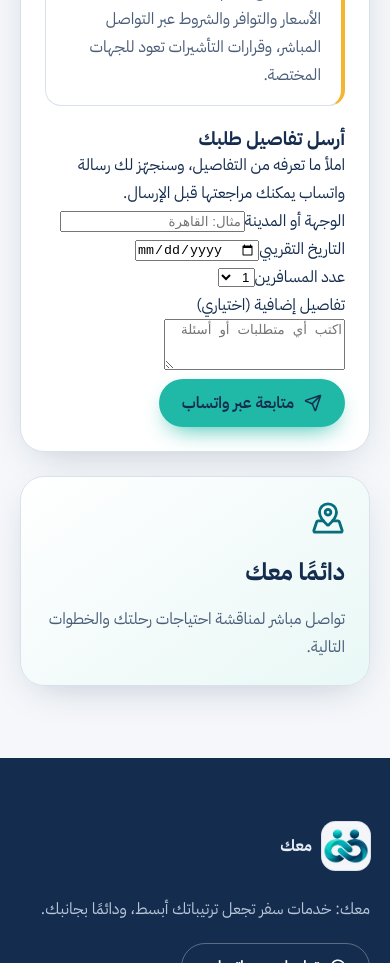
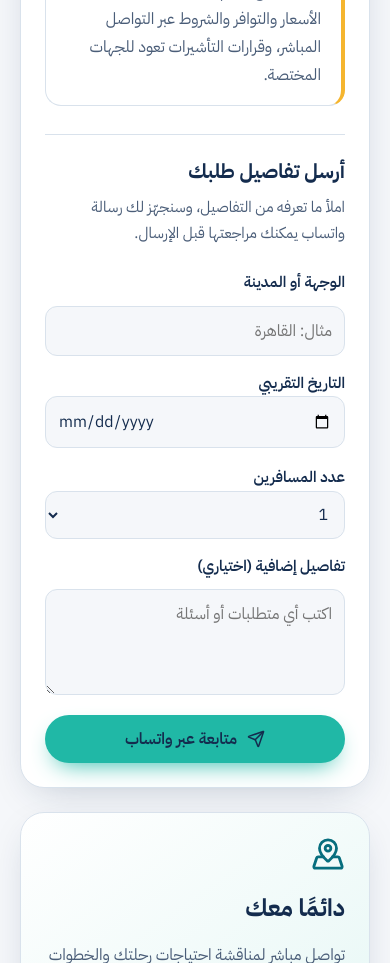
Before and after one commit to khwy1d/Maak, a React (Vite) app: page /tourism in a window 390 px wide. Shown: the part 860-1823 px from the top of the page. Built offline with nearby package versions, Linux system fonts and the light colour scheme.

Commit message:
Style responsive service inquiry form

```diff
--- a/src/styles/global.css
+++ b/src/styles/global.css
@@ -223,3 +223,17 @@ img { max-width: 100%; display: block; }
 .page-side-card > svg { color: var(--accent-text); margin-bottom: 22px; }
 .page-side-card p { color: var(--muted); }
 @media (min-width: 800px) { .page-detail { grid-template-columns: 1.3fr .7fr; } }
+
+
+/* ===== Service inquiry form ===== */
+.inquiry-form { display: grid; gap: 10px; margin-top: 28px; padding-top: 24px; border-top: 1px solid var(--border); }
+.inquiry-form h3 { font-size: 1.25rem; }
+.inquiry-form > p { color: var(--muted); font-size: .95rem; margin-bottom: 8px; }
+.inquiry-form label { display: block; font-size: .95rem; font-weight: 600; margin-top: 4px; }
+.inquiry-form input, .inquiry-form select, .inquiry-form textarea { width: 100%; min-height: 46px; padding: 10px 12px; border: 1px solid var(--border); border-radius: 12px; background: var(--bg); color: var(--text); font: inherit; }
+.inquiry-form textarea { resize: vertical; min-height: 96px; }
+.inquiry-form input:focus, .inquiry-form select:focus, .inquiry-form textarea:focus { outline: 2px solid var(--focus); outline-offset: 1px; }
+.inquiry-row { display: grid; grid-template-columns: 1fr 1fr; gap: 12px; }
+.inquiry-row > div { min-width: 0; }
+.inquiry-submit { margin-top: 10px; width: 100%; white-space: normal; text-align: center; }
+@media (max-width: 420px) { .inquiry-row { grid-template-columns: 1fr; } }
```
